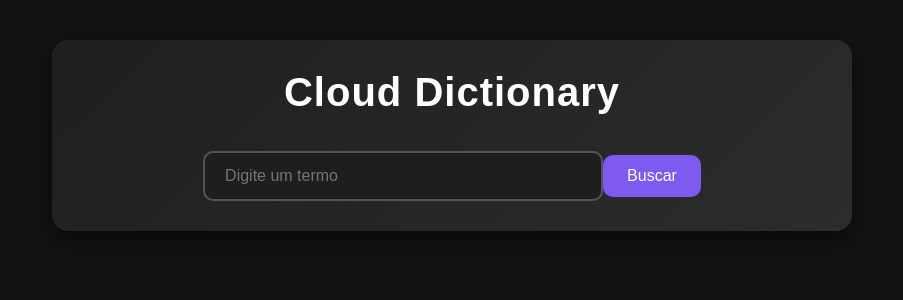
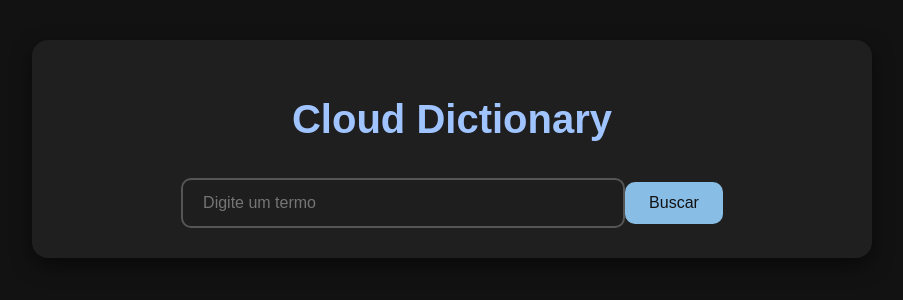
Before and after one commit to Ramalho02/serverless-cloud-dictionary, a React (Create React App) app: page / in a window 1280 px wide. Shown: the top 300 px of the page, without its empty margins (188-1091 px from the left). Built offline with nearby package versions, Linux system fonts and the light colour scheme.

Commit message:
Update App.css for a more elegant dark theme
Refined dark theme styles for the application.

```diff
--- a/src/App.css
+++ b/src/App.css
@@ -1,17 +1,10 @@
-/* App.css - Estilo refinado e dark */
-* {
-  box-sizing: border-box;
-  margin: 0;
-  padding: 0;
-}
-
+/* App.css - Dark elegante e sutil */
 body {
   background-color: #121212;
   font-family: 'Poppins', sans-serif;
   color: #e0e0e0;
 }
 
-/* App container */
 .App {
   display: flex;
   flex-direction: column;
@@ -20,15 +13,14 @@ body {
   padding: 40px 20px;
 }
 
-/* Header */
 .App-header {
-  background: linear-gradient(135deg, #1f1f1f, #2c2c2c);
+  background: #1f1f1f;
   padding: 30px 20px;
   color: #ffffff;
   width: 100%;
   max-width: 800px;
   border-radius: 16px;
-  box-shadow: 0 8px 20px rgba(0, 0, 0, 0.5);
+  box-shadow: 0 8px 20px rgba(0,0,0,0.5);
   text-align: center;
   margin-bottom: 40px;
 }
@@ -36,10 +28,9 @@ body {
 .App-header h1 {
   font-size: 2.5rem;
   margin-bottom: 20px;
-  letter-spacing: 1px;
+  color: #a0c4ff; /* Azul discreto */
 }
 
-/* Input e botão */
 input {
   padding: 14px 20px;
   margin-top: 15px;
@@ -55,15 +46,15 @@ input {
 
 input:focus {
   outline: none;
-  border-color: #7f5af0;
-  box-shadow: 0 0 10px rgba(127, 90, 240, 0.5);
+  border-color: #88bde6;
+  box-shadow: 0 0 10px rgba(136, 189, 230, 0.4);
 }
 
 button {
   padding: 12px 24px;
   margin-top: 20px;
-  background-color: #7f5af0;
-  color: white;
+  background-color: #88bde6; /* Azul suave */
+  color: #121212;
   border: none;
   border-radius: 10px;
   cursor: pointer;
@@ -72,11 +63,10 @@ button {
 }
 
 button:hover {
-  background-color: #5a2edc;
+  background-color: #649fcf;
   transform: translateY(-3px);
 }
 
-/* Cards */
 .dictionary-container {
   display: grid;
   grid-template-columns: repeat(auto-fill, minmax(250px, 1fr));
@@ -90,19 +80,18 @@ button:hover {
   padding: 20px;
   border-radius: 14px;
   box-shadow: 0 6px 15px rgba(0,0,0,0.5);
-  transition: transform 0.3s ease, box-shadow 0.3s ease, background-color 0.3s ease;
+  transition: transform 0.3s ease, box-shadow 0.3s ease;
 }
 
 .card:hover {
   transform: translateY(-6px);
-  box-shadow: 0 10px 25px rgba(127, 90, 240, 0.5);
-  background-color: #2a2a2a;
+  box-shadow: 0 10px 25px rgba(136,189,230,0.3);
 }
 
 .card h3 {
   font-size: 1.6rem;
   margin-bottom: 10px;
-  color: #7f5af0;
+  color: #88bde6;
   font-weight: 600;
 }
 
@@ -112,7 +101,6 @@ button:hover {
   line-height: 1.6;
 }
 
-/* Mensagem de erro */
 .error-message {
   margin-top: 20px;
   color: #ff4d4f;
@@ -126,7 +114,6 @@ button:hover {
   to { opacity: 1; }
 }
 
-/* Responsivo */
 @media (max-width: 768px) {
   .App-header {
     padding: 20px;
```
